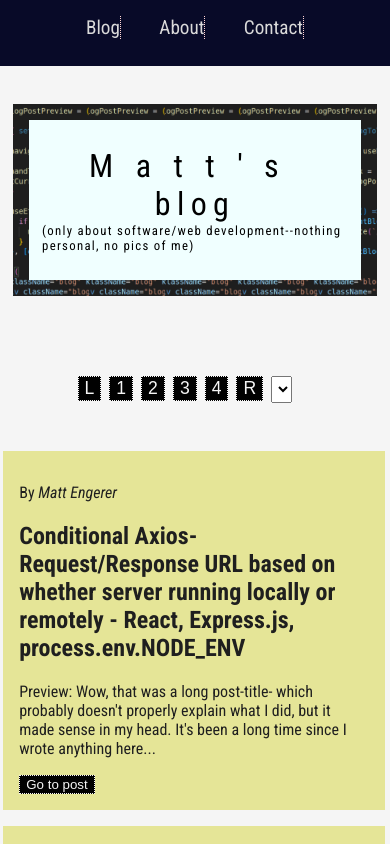
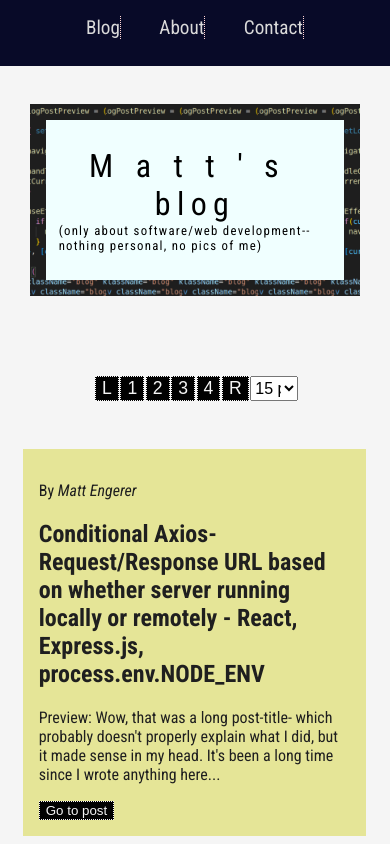
Before and after one commit to uchutanjyo/personal-blog, a React (Create React App) app: page / in a window 390 px wide. Shown: the top 844 px of the page. Built offline with nearby package versions, Linux system fonts and the light colour scheme.

Commit message:
more responsive work-3

```diff
--- a/src/styles/App.css
+++ b/src/styles/App.css
@@ -1,6 +1,7 @@
 @import url("https://fonts.googleapis.com/css2?family=Roboto+Condensed:ital,wght@0,300;0,400;0,700;1,300;1,400&display=swap");
 html {
   min-height: 100%;
+  overflow-x: hidden;
 }
 
 body {
@@ -19,6 +20,7 @@ body {
   -webkit-box-direction: normal;
       -ms-flex-direction: column;
           flex-direction: column;
+  overflow-x: hidden;
 }
 
 button {
@@ -169,10 +171,11 @@ button:hover {
       -ms-flex-direction: row;
           flex-direction: row;
   list-style-type: none;
+  max-width: 1em;
 }
 
 .pagination-wrapper button {
-  font-size: 1.5em;
+  font-size: 1em;
 }
 
 .pagination-number {
@@ -283,7 +286,7 @@ button:hover {
     border-right: 1px dotted #ffd5d5;
   }
   .wrapper {
-    max-width: 100vw;
+    max-width: 90vw;
     display: -webkit-box;
     display: -ms-flexbox;
     display: flex;
@@ -314,14 +317,18 @@ button:hover {
   }
   .pagination-wrapper {
     width: 50%;
-    margin-left: -6em;
+    margin-left: -15em;
   }
   .pagination-wrapper button {
     font-size: 1.1em;
   }
   .pagination-selection {
-    width: 1em;
-    margin-right: -1em;
+    width: 3em;
+    margin-right: -2em;
+    font-size: 1em;
+  }
+  .pagination-number {
+    margin-right: .1em;
   }
   .blog {
     margin: 0em;
--- a/src/styles/App.scss
+++ b/src/styles/App.scss
@@ -9,12 +9,14 @@
 
 html {
   min-height: 100%;
+      overflow-x: hidden;
 }
 
 body {
   background-color: whitesmoke;
   font-family: "Roboto Condensed", sans-serif;
   @include flexCenter(column);
+  overflow-x: hidden;
 }
 
 button {
@@ -123,8 +125,10 @@ letter-spacing: .1em;
   display: flex;
   flex-direction: row;
   list-style-type: none;
+  max-width: 1em;
+
   button {
-    font-size:1.5em;
+    font-size:1em;
 
   }
 }
@@ -210,7 +214,7 @@ letter-spacing: .1em;
   }
 
   .wrapper {
-    max-width: 100vw;
+    max-width: 90vw;
     @include flexCenter(column);
     margin-right: -1em
   }
@@ -236,16 +240,21 @@ letter-spacing: .1em;
 
   .pagination-wrapper {
   width: 50%;
-  margin-left: -6em;
+  margin-left: -15em;
   button {
     font-size:1.1em;
 
   }
   }
   .pagination-selection {
-width: 1em;
-margin-right: -1em;
+width: 3em;
+margin-right: -2em;
+font-size: 1em;
 
+  }
+
+  .pagination-number {
+    margin-right: .1em;
   }
 
   .blog {
```
Also changed, not shown: 1 other file (tests, documents, lock files or other folders).
